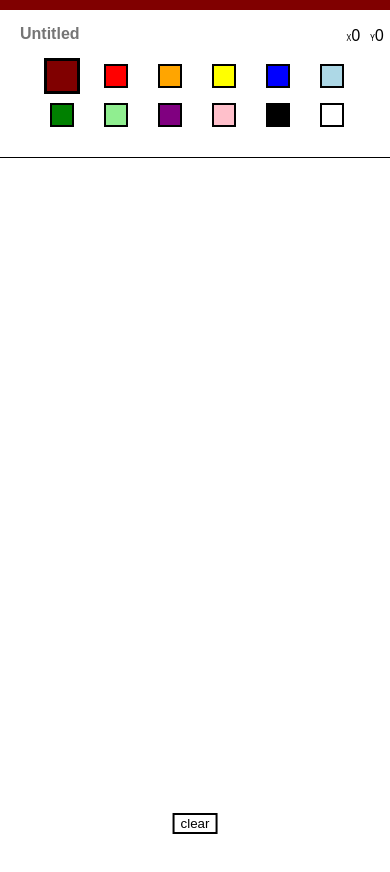
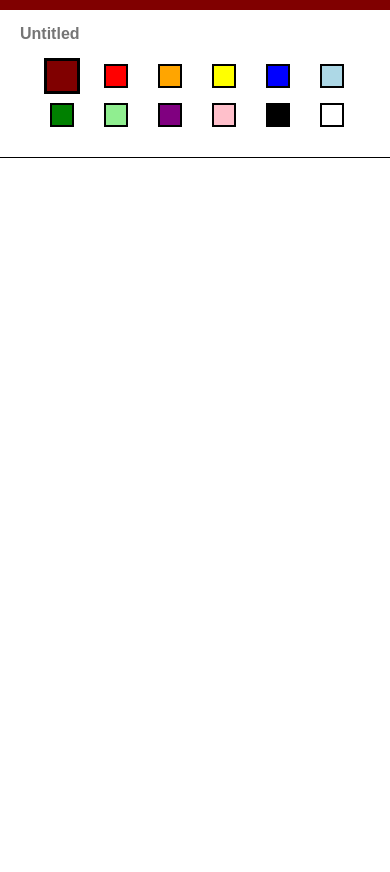
Before and after one commit to cbejensen/ez-paint, a React (Create React App) app: page / in a window 390 px wide. Shown: the top 872 px of the page. After the commit the page ends 844 px from the top, so only its background shows below. Built offline with nearby package versions, Linux system fonts and the light colour scheme.

Commit message:
don't draw until we get mouse position

```diff
--- a/src/components/Coords.js
+++ b/src/components/Coords.js
@@ -4,9 +4,9 @@ export default function Coords(props) {
   return (
     <div className="header-coords">
       <span className="coord-label">X</span>
-      {props.x}
+      {props.coords[0]}
       <span className="coord-label">Y</span>
-      {props.y}
+      {props.coords[1]}
     </div>
   )
 }
--- a/src/components/Paint.js
+++ b/src/components/Paint.js
@@ -11,7 +11,7 @@ export default class Paint extends React.Component {
     this.state = {
       name: '',
       activeColorIndex: 0,
-      mouseCoords: [0, 0]
+      mouseCoords: null
     }
   }
   componentDidMount() {
@@ -28,7 +28,7 @@ export default class Paint extends React.Component {
   }
   handleMouseMove = e => {
     this.setState({
-      mouseCoords: [e.pageX, e.pageY]
+      mouseCoords: [e.pageX, e.pageY - this.headerRef.current.offsetHeight]
     })
   }
   setDocumentTitle = name => {
@@ -36,16 +36,6 @@ export default class Paint extends React.Component {
   }
   render() {
     const activeColor = this.props.colors[this.state.activeColorIndex]
-    // canvas Y coordinate needs to be adjusted to
-    // account for header height
-    let canvasYCoord = this.state.mouseCoords[1]
-    let canvasHeight = window.innerHeight
-    if (this.headerRef && this.headerRef.current) {
-      let height = this.headerRef.current.offsetHeight
-      // if we have the ref to the header element
-      canvasYCoord -= height
-      canvasHeight -= height
-    }
     return (
       <div className="app">
         <header
@@ -57,9 +47,10 @@ export default class Paint extends React.Component {
               name={this.state.name}
               handleChange={val => this.setState({ name: val })}
             />
-            {canvasYCoord >= 0 && (
-              <Coords x={this.state.mouseCoords[0]} y={canvasYCoord} />
-            )}
+            {this.state.mouseCoords !== null &&
+              this.state.mouseCoords[1] >= 0 && (
+                <Coords coords={this.state.mouseCoords} />
+              )}
           </div>
           <ColorPicker
             colors={this.props.colors}
@@ -67,12 +58,14 @@ export default class Paint extends React.Component {
             handleChange={i => this.setState({ activeColorIndex: i })}
           />
         </header>
-        <Canvas
-          color={activeColor}
-          mouseCoords={[this.state.mouseCoords[0], canvasYCoord]}
-          width={window.innerWidth}
-          height={canvasHeight}
-        />
+        {this.state.mouseCoords !== null && (
+          <Canvas
+            color={activeColor}
+            mouseCoords={this.state.mouseCoords}
+            width={window.innerWidth}
+            height={window.innerHeight - this.headerRef.current.offsetHeight}
+          />
+        )}
       </div>
     )
   }
```
